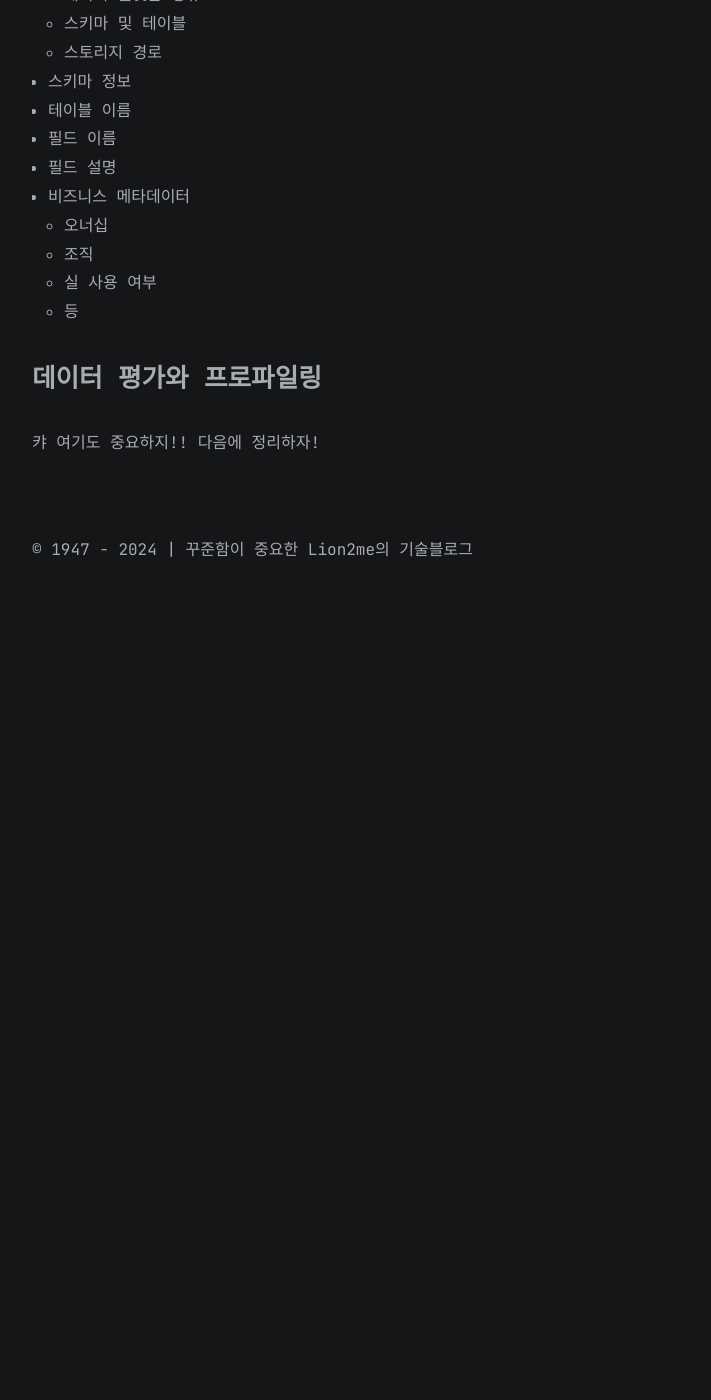
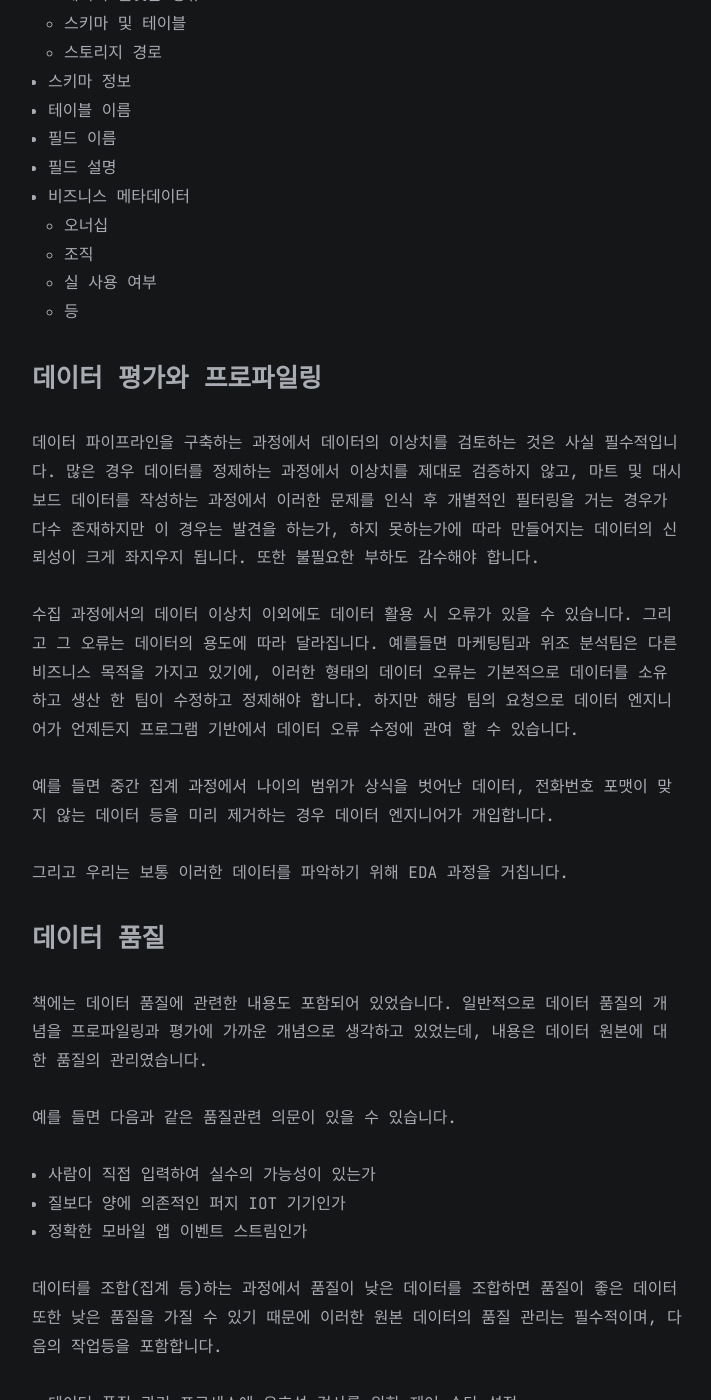
Before and after one commit to Lion2me/Lion2me.github.io, a Jekyll site: the page built from all_collections/_posts/2024-09-07-DataGovernance 사람,기술,도구,프로세스2.md, in a window 1280 px wide and 1400 px high, scrolled down 5837 px. Shown: the whole window, without its empty margins (283-994 px from the left). Built offline with Jekyll 4.4.1, drawn with Linux system fonts in a browser that asks for light colours; before the commit the page ends 6467 px from its top, so only the background shows below that; some of the changed text lies outside the part shown.

Commit message:
데이터 거버넌스 2 추가 내용 작성 중

```diff
--- a/all_collections/_posts/2024-09-07-DataGovernance 사람,기술,도구,프로세스2.md
+++ b/all_collections/_posts/2024-09-07-DataGovernance 사람,기술,도구,프로세스2.md
@@ -155,4 +155,39 @@ tags:
 
 ### 데이터 평가와 프로파일링
 
-캬 여기도 중요하지!! 다음에 정리하자!
+데이터 파이프라인을 구축하는 과정에서 데이터의 이상치를 검토하는 것은 사실 필수적입니다. 많은 경우 데이터를 정제하는 과정에서 이상치를 제대로 검증하지 않고, 마트 및 대시보드 데이터를 작성하는 과정에서 이러한 문제를 인식 후 개별적인 필터링을 거는 경우가 다수 존재하지만 이 경우는 발견을 하는가, 하지 못하는가에 따라 만들어지는 데이터의 신뢰성이 크게 좌지우지 됩니다. 또한 불필요한 부하도 감수해야 합니다.
+
+수집 과정에서의 데이터 이상치 이외에도 데이터 활용 시 오류가 있을 수 있습니다. 그리고 그 오류는 데이터의 용도에 따라 달라집니다. 예를들면 마케팅팀과 위조 분석팀은 다른 비즈니스 목적을 가지고 있기에, 이러한 형태의 데이터 오류는 기본적으로 데이터를 소유하고 생산 한 팀이 수정하고 정제해야 합니다. 하지만 해당 팀의 요청으로 데이터 엔지니어가 언제든지 프로그램 기반에서 데이터 오류 수정에 관여 할 수 있습니다.
+
+예를 들면 중간 집계 과정에서 나이의 범위가 상식을 벗어난 데이터, 전화번호 포맷이 맞지 않는 데이터 등을 미리 제거하는 경우 데이터 엔지니어가 개입합니다.
+
+그리고 우리는 보통 이러한 데이터를 파악하기 위해 EDA 과정을 거칩니다.
+
+### 데이터 품질
+
+책에는 데이터 품질에 관련한 내용도 포함되어 있었습니다. 일반적으로 데이터 품질의 개념을 프로파일링과 평가에 가까운 개념으로 생각하고 있었는데, 내용은 데이터 원본에 대한 품질의 관리였습니다.
+
+예를 들면 다음과 같은 품질관련 의문이 있을 수 있습니다.
+
+- 사람이 직접 입력하여 실수의 가능성이 있는가
+- 질보다 양에 의존적인 퍼지 IOT 기기인가
+- 정확한 모바일 앱 이벤트 스트림인가
+
+데이터를 조합(집계 등)하는 과정에서 품질이 낮은 데이터를 조합하면 품질이 좋은 데이터또한 낮은 품질을 가질 수 있기 때문에 이러한 원본 데이터의 품질 관리는 필수적이며, 다음의 작업등을 포함합니다.
+
+- 데이터 품질 관리 프로세스에 유효성 검사를 위한 제어 수단 설정
+- 품질 모니터링 및 보고 활성화
+- 사고의 심각도 평가를 위한 선별 프로세스 지원
+- 데이터 문제에 대한 근본 원인 분석 및 해결 방법 추천의 활성화
+- 데이터 사고 추적
+- 등
+
+각 데이터는 신뢰 수준을 별도로 기록하여 활용 시 참고하면 더 신뢰성 높은 데이터를 구축 할 수 있습니다.
+
+### 계보 추적
+
+계보 추적의 경우 특정 데이터가 만들어지는 과정에 대해서 거치는 파이프라인, 혹은 원본 데이터 등의 경로를 추적하여 대시보드/집계의 품질을 파악 할 수 있는 방법입니다.
+
+다양한 용도로 사용 될 수 있습니다. 예를들면 특정 데이터의 신뢰성이 낮아지거나 오류가 발생 했을 경우 파생되는 데이터를 한눈에 확인하고 발생 할 수 있는 문제를 쉽게 파악 할 수 있습니다. 또한 일련의 파이프라인을 한눈에 보아, 데이터를 관리하는 과정에서도 쉽게 접근 할 수 있습니다.
+
+이러한 계보는 비즈니스 의사결정을 설명하는 과정에서도 사용되며 투명하게 계보를 공개하는 것도 올바른 데이터 거버넌스의 한 징표라고 저자는 말합니다.
```
